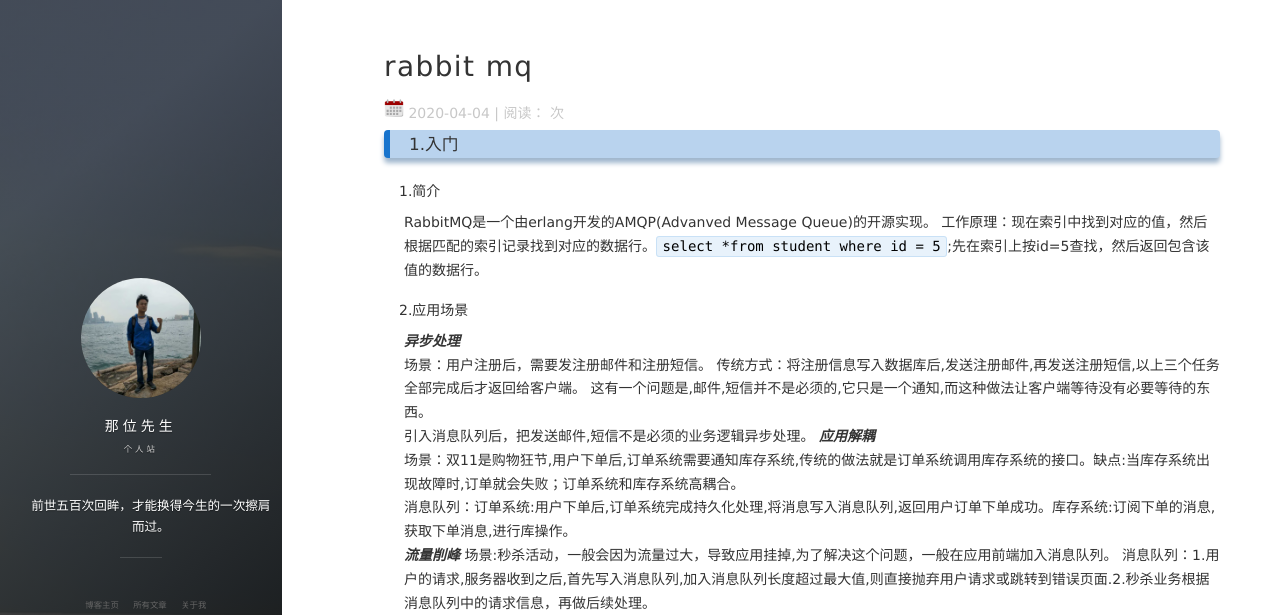
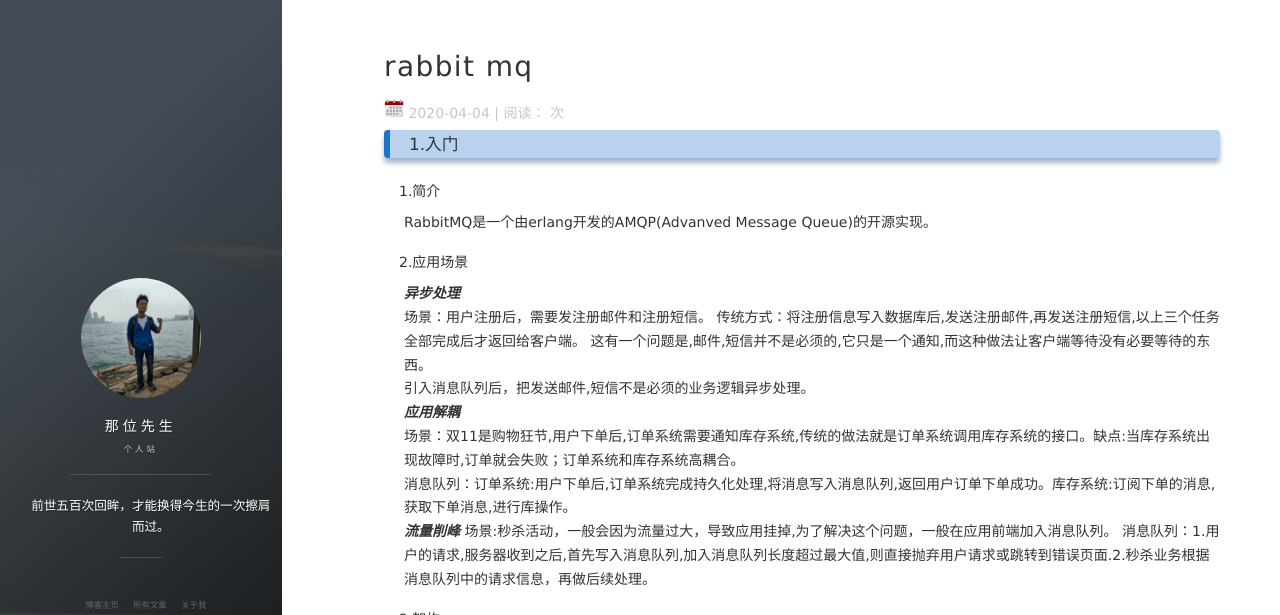
Before and after one commit to sirFive/sirFive.github.io, a Jekyll site: the page built from _posts/2020-04-04-rabbitMq.MD, in a window 1280 px wide and 900 px high, cut to the strip 0-615 px from the top of the window. Built offline with Jekyll 4.4.1, drawn with Linux system fonts in a browser that asks for light colours; nearby versions of some CDN libraries; comment, search, counter and statistics services are not loaded.

Commit message:
排版修正

```diff
--- a/_posts/2020-04-04-rabbitMq.MD
+++ b/_posts/2020-04-04-rabbitMq.MD
@@ -8,7 +8,6 @@
 ### 1.入门
 #### 1.简介
 RabbitMQ是一个由erlang开发的AMQP(Advanved Message Queue)的开源实现。
-工作原理：现在索引中找到对应的值，然后根据匹配的索引记录找到对应的数据行。`select *from student where id = 5`;先在索引上按id=5查找，然后返回包含该值的数据行。
 #### 2.应用场景
 ***异步处理***
 场景：用户注册后，需要发注册邮件和注册短信。
```
